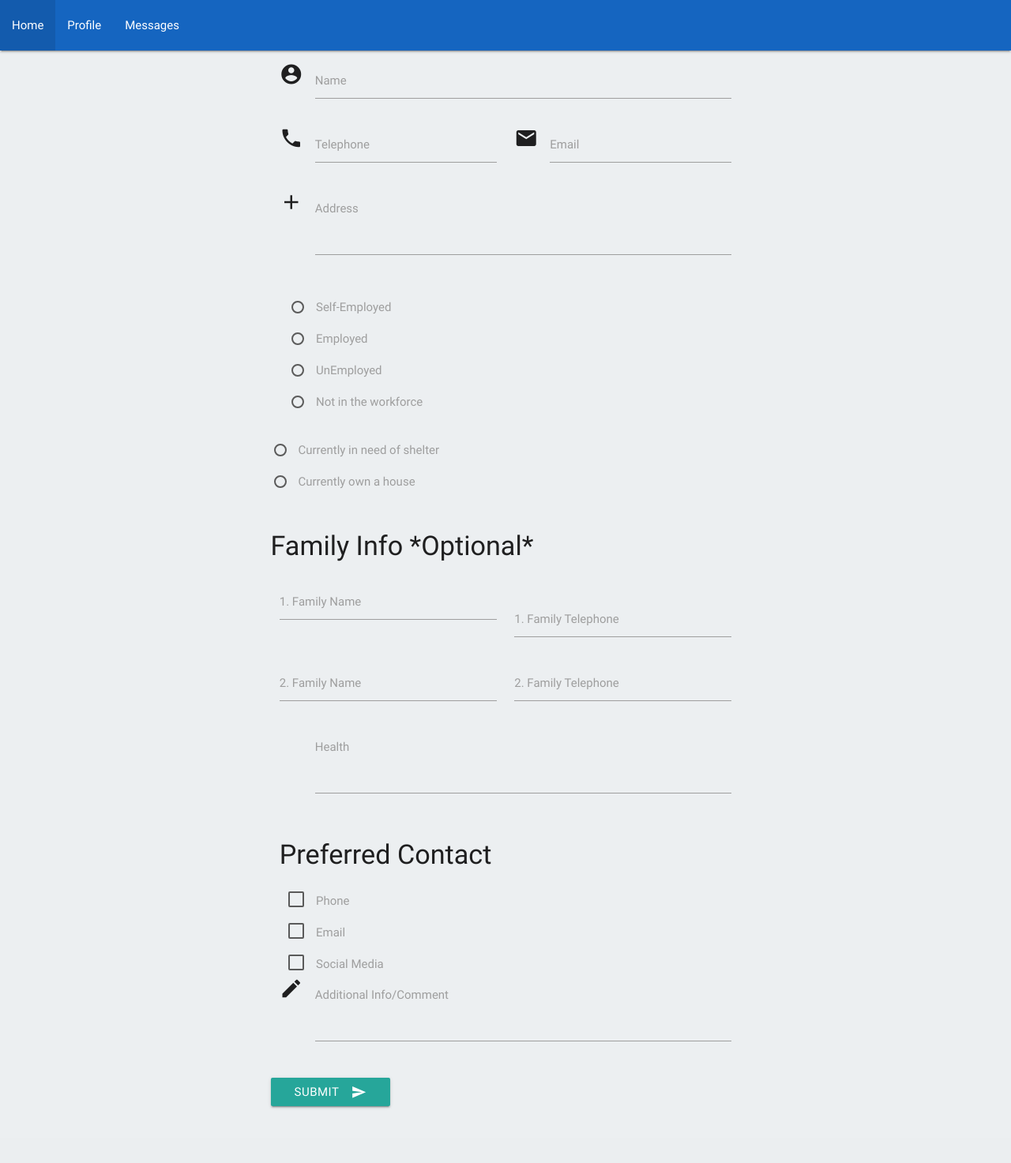
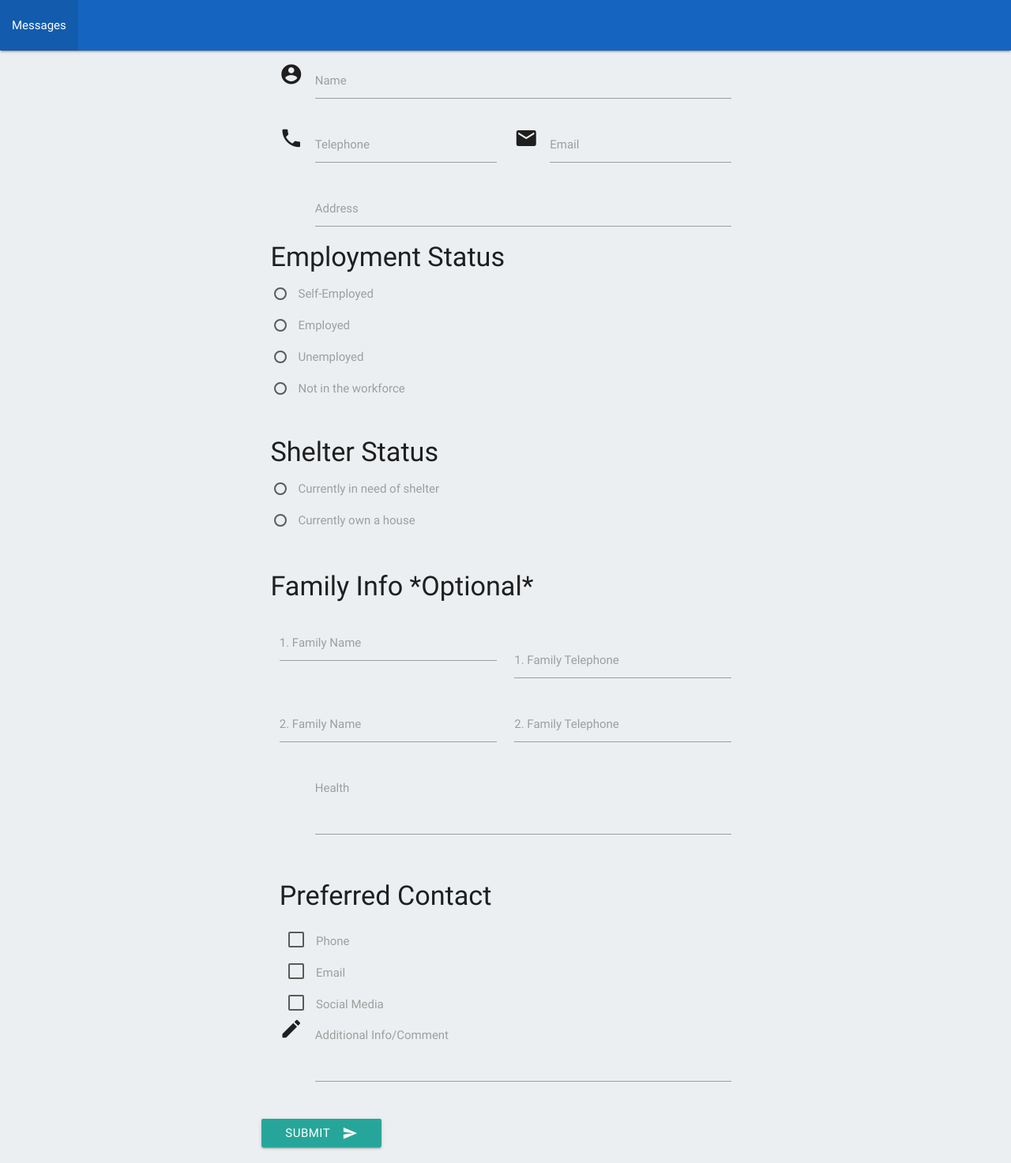
Before and after one commit to jerseycity17/team-2, a Flask app: page /profileform in a window 1280 px wide. Shown: the whole page at 79% size. Before the commit the page ends 1404 px from the top, so only its background shows below. Run offline with Flask 2, Linux system fonts and the light colour scheme; some libraries are stand-ins or nearby versions; some web fonts are replaced.

Commit message:
changed form

```diff
--- a/templates/profileform.html
+++ b/templates/profileform.html
@@ -39,8 +39,7 @@ $('#textarea1').val('New Text');
 <nav class="blue darken-3">
   <div class="nav-wrapper">
     <ul id="nav-mobile" class="left hide-on-med-and-down">
-      <li><a href="/">Home</a></li>
-      <li><a href="/profile">Profile</a></li>
+
 
       <li><a href="/profilemessage">Messages</a></li>
     </ul>
@@ -77,48 +76,41 @@ $('#textarea1').val('New Text');
           <input id="icon_email" type="email"  name = "email" class="validate">
           <label for="icon_email">Email</label>
         </div>
-          <div class="input-field col s12">
-           <i class="material-icons prefix">address</i>
-          <textarea id="textarea1" class="materialize-textarea" name = "address"></textarea>
-          <label for="textarea1">Address </label>
-<p>
-      <input class="with-gap" name="group2" type="radio" id="group2test1"  />
+        <div class="input-field col s12">
+          <i class="material-icons prefix">location</i>
+          <input id="icon_prefix" type="text" name = "address" class="validate">
+          <label for="icon_prefix">Address</label>
+        </div>
+     <h4> Employment Status </h4>
+     <p>
+      <input name="group2" type="radio" id="group2test1"  />
       <label for="group2test1">Self-Employed</label>
     </p>
     <p>
-      <input class="with-gap" name="group2" type="radio" id="group2test2"  />
+      <input name="group2" type="radio" id="group2test2"  />
       <label for="group2test2">Employed</label>
     </p>
     <p>
-      <input class="with-gap" name="group2" type="radio" id="group2test3"  />
-      <label for="group2test3">UnEmployed</label>
+      <input name="group2" type="radio" id="group2test3"  />
+      <label for="group2test3">Unemployed</label>
     </p>
     <p>
-      <input class="with-gap" name="group2" type="radio" id="group2test4"  />
+      <input name="group2" type="radio" id="group2test4"  />
       <label for="group2test4">Not in the workforce</label>
     </p>
            <br>
-        </div>
-           <div class="input-field col s12">
-              <select>
-                <option value="" disabled selected>Choose your option</option>
-                <option value="1">Self-Employed</option>
-                <option value="2">Employed</option>
-                <option value="3">Unemployed</option>
-              </select>
 
-<!--     <input type="submit" name="submit" value="Get Selected Values" />
- -->  </div>
-
+<h4> Shelter Status </h4>
     <p>
-      <input class="with-gap" name="group1" type="radio" id="test1"  />
+      <input name="group1" type="radio" id="test1"  />
       <label for="test1">Currently in need of shelter</label>
     </p>
     <p>
-      <input class="with-gap" name="group1" type="radio" id="test2"  />
+      <input name="group1" type="radio" id="test2"  />
       <label for="test2">Currently own a house</label>
     </p>
 <br>
+</div>
           <h4>Family Info *Optional*</h4>
          <div class="input-field col s6">
           <input id="icon_prefix" type="text" name= "family1">
```
